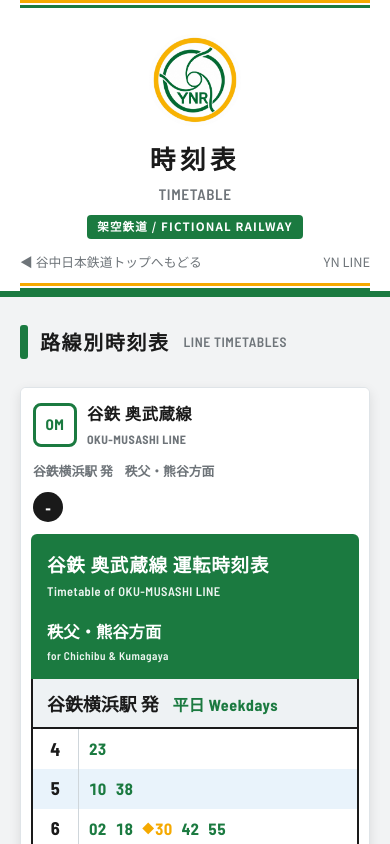
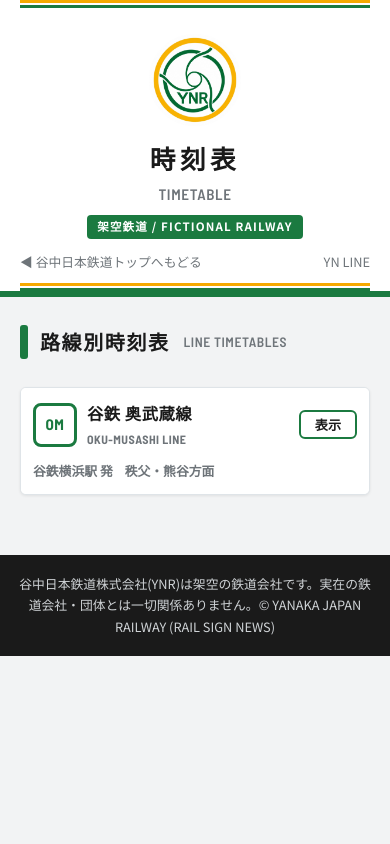
Before and after one commit to yishi34/rail-sign-news, a Next.js app: page /yanaka/timetable in a window 390 px wide. Shown: the top 844 px of the page. Built offline with nearby package versions, Linux system fonts and the light colour scheme.

Commit message:
時刻表も開閉カード方式に統一

```diff
--- a/app/globals.css
+++ b/app/globals.css
@@ -142,8 +142,10 @@ main.yk-main{grid-template-columns:minmax(0,1fr)}
 .tt-card[open]{box-shadow:0 4px 12px rgba(0,0,0,.1)}
 .tt-card-summary{list-style:none;cursor:pointer;display:grid;grid-template-columns:auto minmax(0,1fr) minmax(180px,auto) auto;align-items:center;gap:14px;padding:14px 16px;border-top:8px solid var(--ynr-band);background:#fff}
 .tt-card-summary::-webkit-details-marker{display:none}
-.tt-card-summary::after{content:"+";width:30px;height:30px;border-radius:50%;background:var(--sign-ink);color:#fff;display:flex;align-items:center;justify-content:center;font-weight:900;line-height:1}
-.tt-card[open] .tt-card-summary::after{content:"-"}
+.tt-toggle{font-size:.82rem;font-weight:900;color:var(--sign-ink);background:var(--sign-white);border:2px solid var(--ynr-green);border-radius:6px;padding:6px 14px;line-height:1;white-space:nowrap}
+.tt-toggle::before{content:"表示"}
+.tt-card[open] .tt-toggle{background:var(--ynr-green);color:#fff}
+.tt-card[open] .tt-toggle::before{content:"非表示"}
 .tt-card-code{width:52px;height:52px;border:3px solid var(--ynr-green);border-radius:8px;display:flex;align-items:center;justify-content:center;font-weight:900;font-size:1.1rem;color:var(--ynr-green);background:#fff}
 .tt-card-main{min-width:0;display:grid;gap:2px}
 .tt-card-line{font-weight:900;font-size:1.18rem;letter-spacing:.03em}
@@ -174,6 +176,7 @@ main.yk-main{grid-template-columns:minmax(0,1fr)}
   .tt-card-code{width:44px;height:44px;font-size:.95rem}
   .tt-card-line{font-size:1.02rem}
   .tt-card-meta{grid-column:1/-1;text-align:left;display:flex;flex-wrap:wrap;gap:4px 12px;font-size:.8rem}
+  .tt-toggle{grid-column:3;grid-row:1}
   .tt-card-panel{padding:0 10px 12px}
   .tt-banner{display:grid;grid-template-columns:1fr;padding:14px 16px;align-items:flex-start}
   .tt-banner-title h2{font-size:1.16rem}
--- a/app/yanaka/routemap/page.js
+++ b/app/yanaka/routemap/page.js
@@ -328,8 +328,8 @@ export default function YanakaRouteMapPage() {
 
       <main className="yk-main">
         <section>
-          {rm.lines.map((line, index) => (
-            <details className="rm-card" key={line.id} open={index === 0}>
+          {rm.lines.map((line) => (
+            <details className="rm-card" key={line.id}>
               <summary className="rm-card-summary">
                 <span className="rm-line-band"></span>
                 <span className="rm-card-title">
--- a/app/yanaka/timetable/page.js
+++ b/app/yanaka/timetable/page.js
@@ -13,7 +13,7 @@ function TimetableCard({ timetable, index }) {
   const cardCode = timetable.code || `TT${String(index + 1).padStart(2, "0")}`;
 
   return (
-    <details className="tt-card" open={index === 0}>
+    <details className="tt-card">
       <summary className="tt-card-summary">
         <span className="tt-card-code en">{cardCode}</span>
         <span className="tt-card-main">
@@ -24,6 +24,7 @@ function TimetableCard({ timetable, index }) {
           <span>{timetable.station}駅 発</span>
           <span>{timetable.direction}</span>
         </span>
+        <span className="tt-toggle" aria-hidden="true"></span>
       </summary>
 
       <div className="tt-card-panel">
```
